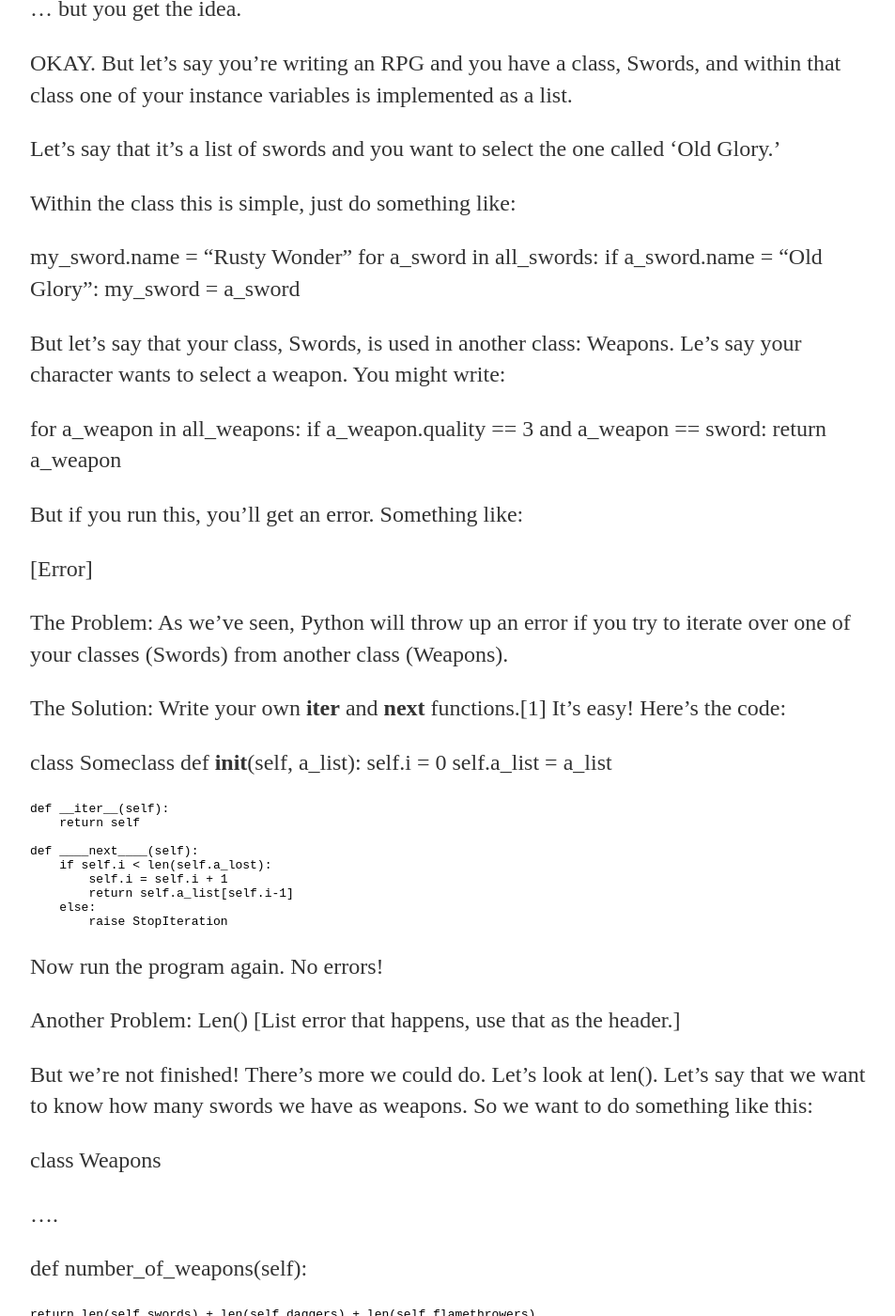
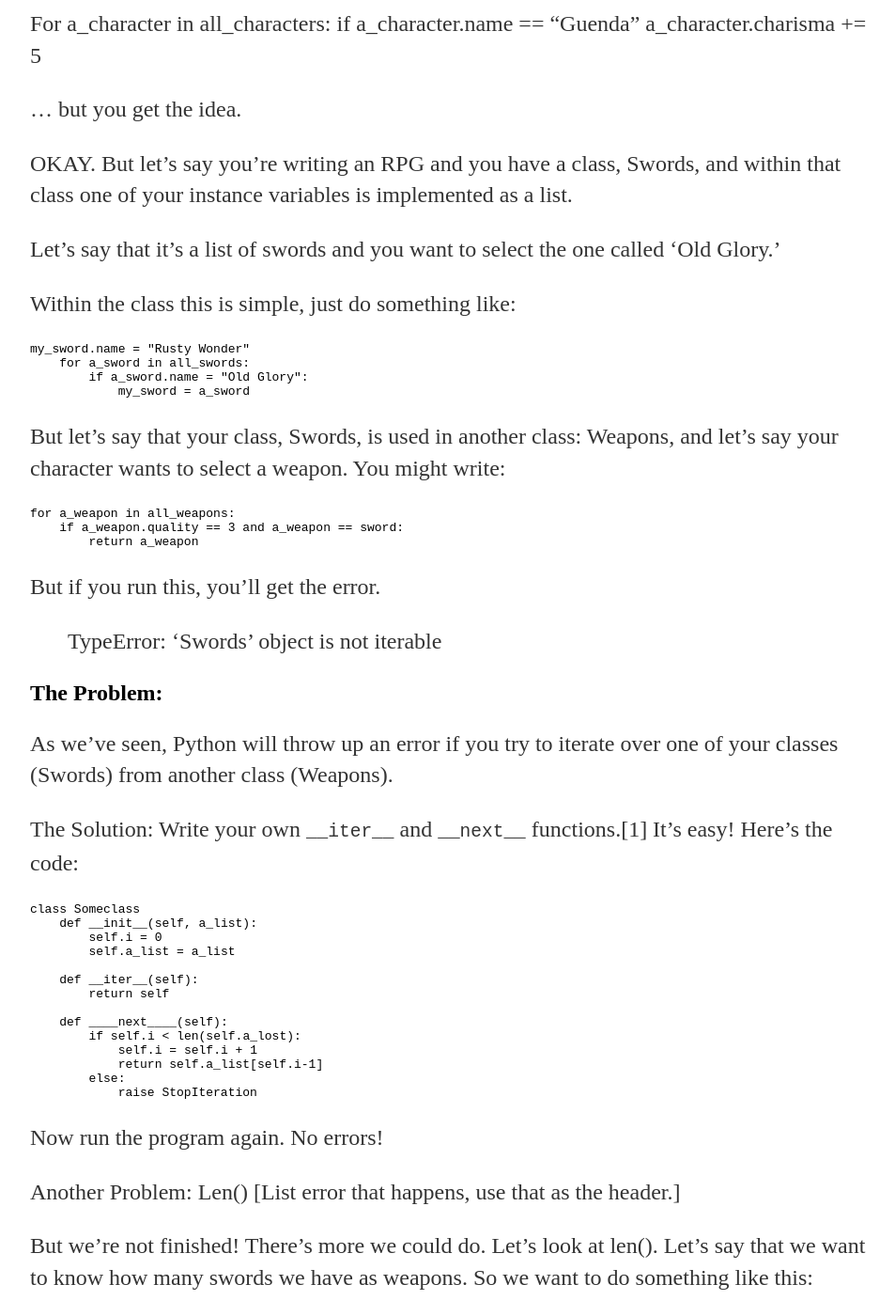
Before and after one commit to poly451/poly451.github.io, a Jekyll site: the page built from _posts/2019-04-26-iterating-over-a-class-in-python.md, in a window 1280 px wide and 1400 px high, scrolled down 559 px. Shown: the whole window at 94% size, without its empty margins (160-1113 px from the left). Built offline with Jekyll 4.4.1, drawn with Linux system fonts in a browser that asks for light colours; some of the changed text lies outside the part shown.

Commit message:
Update 2019-04-26-iterating-over-a-class-in-python.md

````diff
--- a/_posts/2019-04-26-iterating-over-a-class-in-python.md
+++ b/_posts/2019-04-26-iterating-over-a-class-in-python.md
@@ -3,13 +3,15 @@ layout: post
 title: "Iterating Over a Class in Python"
 date: 2019-04-26
 ---
-
+# Iteration and Custom Classes
 Today, I'm going to talk about iteration.
 SO MANY TIMES I've had to examine every element of a list. Usually I do something like this:
 
+```python
 for a_car in a_list_of_cars:
     if a_car == Mustang:
         Ford = True
+```
 
 Or something marginally more useful ...
 
@@ -25,30 +27,34 @@ Let's say that it's a list of swords and you want to select the one called 'Old
 
 Within the class this is simple, just do something like:
 
+```python
 my_sword.name = "Rusty Wonder"
     for a_sword in all_swords:
         if a_sword.name = "Old Glory":
             my_sword = a_sword
+```
 
-But let's say that your class, Swords, is used in another class: Weapons. Le's say your character wants to select a weapon. You might write:
+But let's say that your class, Swords, is used in another class: Weapons, and let's say your character wants to select a weapon. You might write:
 
+```python
 for a_weapon in all_weapons:
     if a_weapon.quality == 3 and a_weapon == sword:
         return a_weapon
+```
 
-But if you run this, you'll get an error. Something like:
+But if you run this, you'll get the error.
 
-[Error]
+>TypeError: 'Swords' object is not iterable
 
-The Problem:
+## The Problem:
 As we've seen, Python will throw up an error if you try to iterate over one of your classes (Swords) from another class (Weapons).
 
 
 The Solution:
-Write your own __iter__ and __next__ functions.[1] It's easy! Here's the code:
+Write your own `__iter__` and `__next__` functions.[1] It's easy! Here's the code:
 
 
-
+```python
 class Someclass
     def __init__(self, a_list):
         self.i = 0
@@ -63,6 +69,7 @@ class Someclass
             return self.a_list[self.i-1]
         else:
             raise StopIteration
+```
 
 Now run the program again. No errors!
 
````
